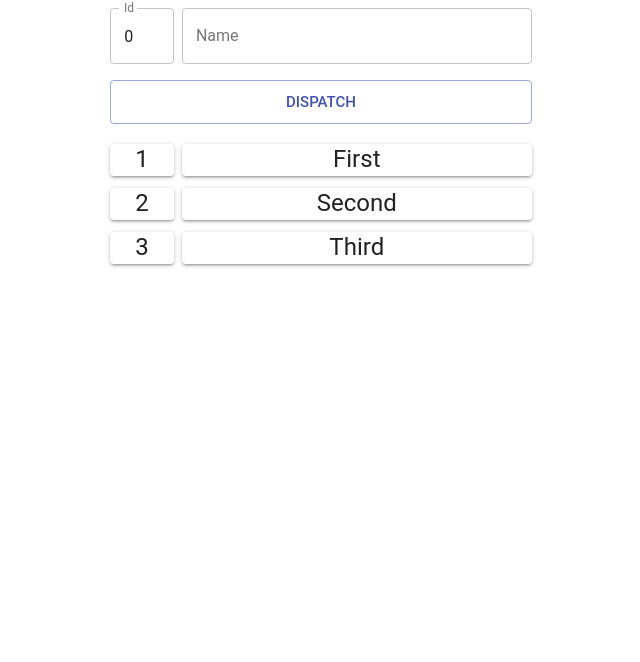
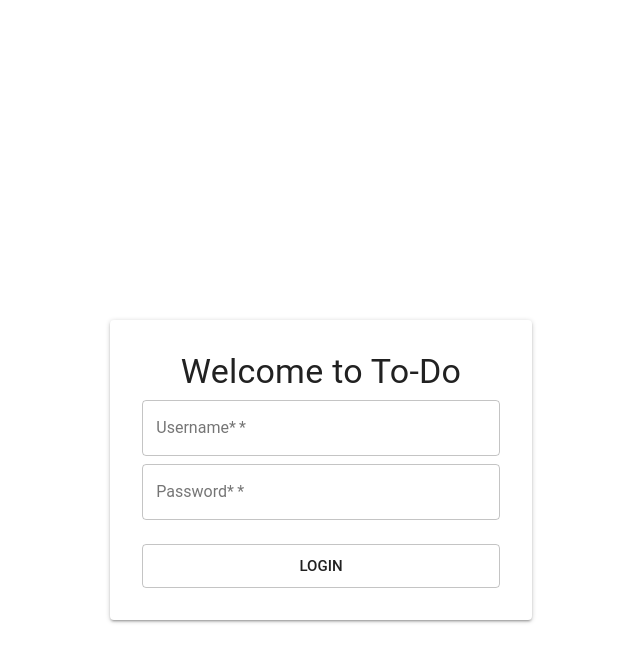
Before and after one commit to girz298/react_typescript_todo_list, a React (Create React App) app: page /login in a window 1280 px wide. Shown: the top 662 px of the page, without its empty margins (319-959 px from the left). Built offline with nearby package versions, Linux system fonts and the light colour scheme.

Commit message:
Add routing. Add base login form.

```diff
--- a/package.json
+++ b/package.json
@@ -5,10 +5,12 @@
   "dependencies": {
     "@material-ui/core": "^3.5.1",
     "@types/react-redux": "^6.0.9",
+    "@types/react-router-dom": "^4.3.1",
     "@types/redux": "^3.6.0",
     "react": "^16.6.3",
     "react-dom": "^16.6.3",
     "react-redux": "^5.1.1",
+    "react-router-dom": "^4.3.1",
     "react-scripts-ts": "3.1.0",
     "redux": "^4.0.1",
     "redux-thunk": "^2.3.0"
--- a/src/action_types/project.ts
+++ b/src/action_types/project.ts
@@ -1,6 +1,4 @@
-enum Project {
+export enum Project {
     ADD_PROJECT = 'ADD_PROJECT',
     GET_PROJECTS = 'GET_PROJECTS'
 }
-
-export default Project;
--- /dev/null
+++ b/src/action_types/user.ts
@@ -0,0 +1,3 @@
+export enum User {
+    LOGGED_IN = 'LOGGED_IN'
+}
--- a/src/actions/projects.ts
+++ b/src/actions/projects.ts
@@ -1,4 +1,4 @@
-import Project from "../action_types/project";
+import { Project } from "../action_types/project";
 import {Dispatch} from "redux";
 import {getProjects} from "../api/requests/projects";
 
--- /dev/null
+++ b/src/actions/user.ts
@@ -0,0 +1,10 @@
+import {Dispatch} from "redux";
+
+export type ILoginAction = (username: string, password: string) => void;
+
+export const loginAction: ILoginAction = () => {
+    return (dispatch: Dispatch) => {
+        console.log('LOGGED IN');
+        dispatch({type: 'Logged In'});
+    };
+};
--- /dev/null
+++ b/src/components/LoginPage/LoginForm.tsx
@@ -0,0 +1,109 @@
+import * as React from 'react';
+
+import {Button, Grid, Paper, TextField, Typography, WithStyles, withStyles} from "@material-ui/core";
+import { connect } from 'react-redux'
+import {ILoginAction, loginAction} from "../../actions/user";
+
+const styles = (theme: any) => ({
+    bigMarginTop: {
+        marginTop: theme.spacing.unit*40
+    },
+    button: {
+        marginTop: theme.spacing.unit,
+    },
+    paperPadding: {
+        padding: theme.spacing.unit*4
+    },
+    submitButtonMarginTop: {
+        marginTop: theme.spacing.unit*3
+    }
+});
+
+interface IProps {
+    login: ILoginAction;
+}
+
+interface IState {
+    username: string;
+    password: string;
+}
+
+class LoginForm extends React.Component<IProps & WithStyles, IState> {
+    public state: Readonly<IState> = {
+        password: '',
+        username: '',
+    };
+
+    public render() {
+        return (
+            <form noValidate={true} autoComplete="off" className={this.props.classes.bigMarginTop}>
+                <Grid container={true} spacing={8}>
+                    <Grid item={true} xs={4} />
+                    <Grid item={true} xs={4}>
+                        <Paper className={this.props.classes.paperPadding}>
+                            <Typography
+                                variant={"h4"}
+                                align={"center"}
+                            >
+                                Welcome to To-Do
+                            </Typography>
+
+                            <TextField
+                                fullWidth={true}
+                                label="Username*"
+                                name="username"
+                                type="string"
+                                required={true}
+                                value={this.state.username}
+                                onChange={this.handleChangeUsername}
+                                className={this.props.classes.button}
+                                variant="outlined"
+                            />
+
+                            <TextField
+                                fullWidth={true}
+                                label="Password*"
+                                name="password"
+                                type={"password"}
+                                required={true}
+                                value={this.state.password}
+                                onChange={this.handleChangePassword}
+                                className={this.props.classes.button}
+                                variant="outlined"
+                            />
+
+                            <Button
+                                size={"large"}
+                                onClick={this.login}
+                                fullWidth={true}
+                                variant="outlined"
+                                color="default"
+                                className={this.props.classes.submitButtonMarginTop}
+                            >
+                                Login
+                            </Button>
+                        </Paper>
+                    </Grid>
+                    <Grid item={true} xs={4} />
+                </Grid>
+            </form>
+        );
+    }
+
+    private login = () => {
+        this.props.login(this.state.username, this.state.password);
+    };
+
+
+    private handleChangeUsername = (event: any) => {
+        this.setState({username: event.target.value});
+    };
+
+    private handleChangePassword = (event: any) => {
+        this.setState({password: event.target.value});
+    };
+}
+
+export default connect(null, {
+    login: loginAction
+})(withStyles(styles)(LoginForm));
--- /dev/null
+++ b/src/components/MainRouter.tsx
@@ -0,0 +1,20 @@
+import * as React from 'react';
+
+import {Route, Switch} from "react-router";
+import Root from "./Root";
+import LoginForm from "./LoginPage/LoginForm";
+
+
+class MainRouter extends React.Component {
+    public render() {
+        return (
+            <Switch>
+                <Route exact={true} path='/' component={Root}/>
+                <Route exact={true} path='/login' component={LoginForm}/>
+                <Route exact={true} path='/projects' component={Root}/>
+            </Switch>
+        );
+    }
+}
+
+export default MainRouter;
--- a/src/index.tsx
+++ b/src/index.tsx
@@ -5,17 +5,18 @@ import reducers  from './store/reducers';
 import { createStore, applyMiddleware, combineReducers } from 'redux';
 import thunk from "redux-thunk";
 import { Provider } from 'react-redux';
-import Root from "./components/Root";
-
-console.log('REDUCERS ', reducers);
+import { BrowserRouter } from 'react-router-dom';
+import MainRouter from "./components/MainRouter";
 
 const store = createStore(combineReducers(reducers as any), applyMiddleware(thunk));
 
 ReactDOM.render(
-    <Provider store={store}>
-        <div>
-            <Root />
-        </div>
-    </Provider>,
+    <BrowserRouter>
+        <Provider store={store}>
+            <div>
+                <MainRouter />
+            </div>
+        </Provider>
+    </BrowserRouter>,
     document.getElementById('root')
 );
--- a/src/store/reducers.ts
+++ b/src/store/reducers.ts
@@ -1,7 +1,9 @@
 import projects from './todo/projects';
+import users from './todo/users';
 
 const reducers = {
-    projects
+    projects,
+    users,
 };
 
 
--- a/src/store/todo/projects.ts
+++ b/src/store/todo/projects.ts
@@ -1,4 +1,4 @@
-import Project from "../../action_types/project";
+import { Project } from "../../action_types/project";
 
 const defaultAction: IAction = {
     payload: [],
--- /dev/null
+++ b/src/store/todo/users.ts
@@ -0,0 +1,19 @@
+import {User} from "../../action_types/user";
+
+const defaultAction: IAction = {
+    payload: [],
+    type: 'default'
+};
+
+const initState = {};
+
+export default function reduce( state = initState, action: IAction = defaultAction) {
+    switch (action.type) {
+        case User.LOGGED_IN:
+            return state;
+        case 'default':
+            return state;
+    }
+
+    return state;
+}
```
Also changed, not shown: 1 other file (tests, documents, lock files or other folders).
